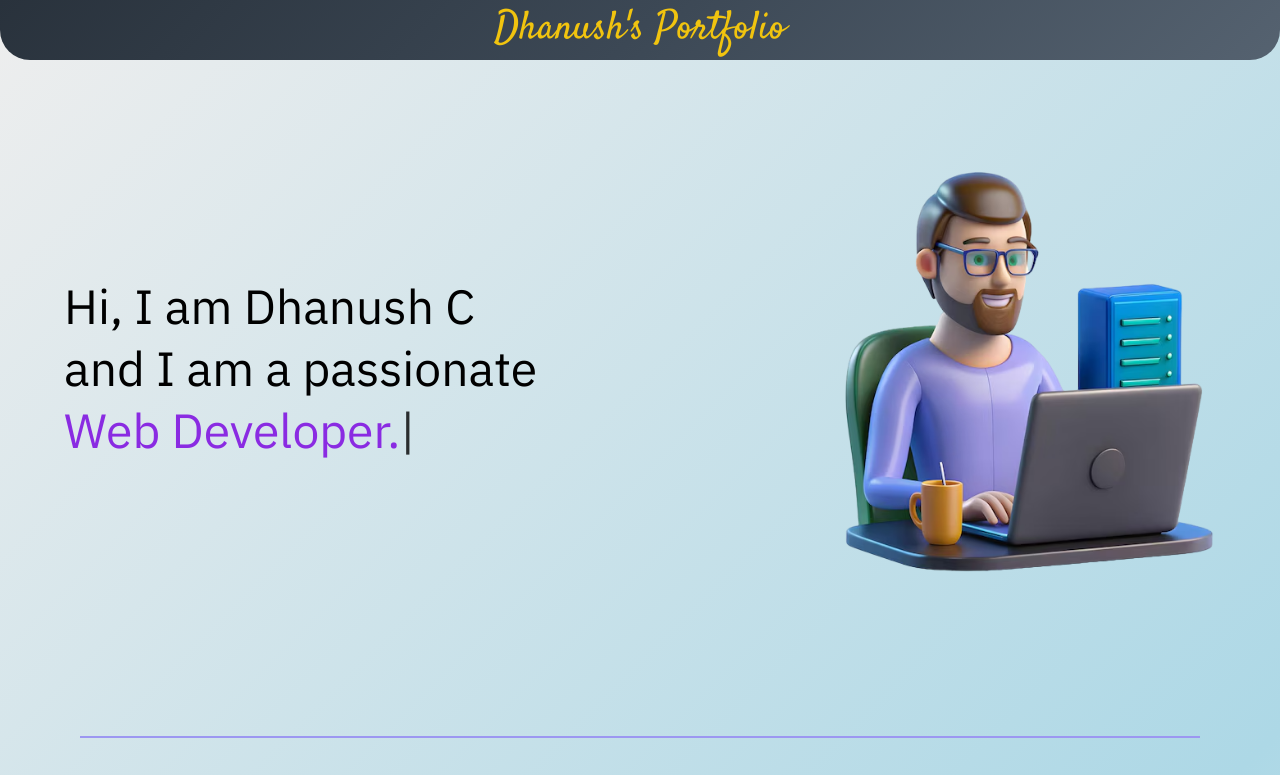
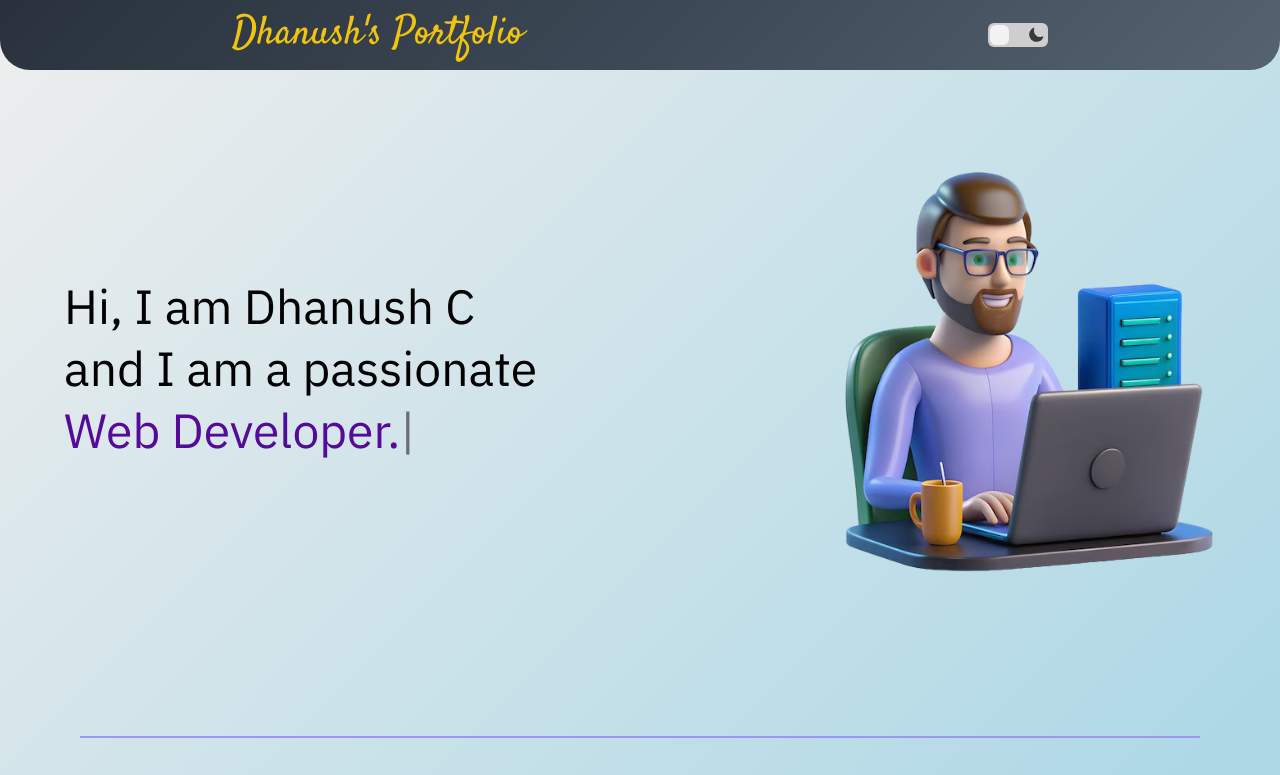
Before and after one commit to Dhanush2002-28/My-Portfolio, a website: page index.html in a window 1280 px wide. Shown: the top 775 px of the page. Drawn offline with nearby package versions, Linux system fonts and the light colour scheme.

Commit message:
Added Dark theme and some minor changes

```diff
--- a/CSS/footer.css
+++ b/CSS/footer.css
@@ -1,6 +1,6 @@
-.foot{
+.foot {
     height: fit-content;
-    background: linear-gradient(135deg, rgba(173, 216, 230, 1) 0%, rgba(240, 248, 255, 1) 100%);
+    /* background: linear-gradient(135deg, rgba(173, 216, 230, 1) 0%, rgba(240, 248, 255, 1) 100%); */
 
 
     border-top-left-radius: 30px;
--- a/CSS/mainsec.css
+++ b/CSS/mainsec.css
@@ -93,7 +93,7 @@ main hr {
 }
 
 #element {
-    color: blueviolet;
+    color: rgb(85, 11, 153);
 }
 
 
--- a/CSS/nav.css
+++ b/CSS/nav.css
@@ -1,20 +1,22 @@
 nav {
     position: fixed;
-    top:0;
+    top: 0;
     width: 100%;
     z-index: 10;
     display: flex;
     justify-content: space-around;
     align-items: center;
-    height: 60px;
+    height: 70px;
     background: rgb(41, 50, 60);
-    background: linear-gradient(135deg, rgba(41, 50, 60, 1) 0%, rgba(60, 72, 85, 1) 50%, rgba(85, 98, 112, 1) 100%);
+    background: linear-gradient(135deg,
+            rgba(41, 50, 60, 1) 0%,
+            rgba(60, 72, 85, 1) 50%,
+            rgba(85, 98, 112, 1) 100%);
 
     color: #f1c40f;
     size: 50px;
     border-bottom-left-radius: 30px;
     border-bottom-right-radius: 30px;
-
 }
 
 nav ul {
@@ -26,8 +28,9 @@ nav ul li {
     list-style: none;
     margin: 0 23px;
 }
+
 .left {
-    font-family: 'Satisfy', 'Oswald', sans-serif;
+    font-family: "Satisfy", "Oswald", sans-serif;
 
     font-size: 2.5rem;
 }
@@ -42,3 +45,102 @@ nav ul li a:hover {
     color: rgb(14, 11, 11);
     font-size: 1.01rem;
 }
+
+
+.theme-switch {
+    position: relative;
+    display: flex;
+    justify-content: center;
+    direction: rtl;
+}
+
+#theme-checkbox {
+    display: none;
+}
+
+#theme-checkbox+label {
+    font-size: 1.5rem;
+    height: 1em;
+    width: 2.5em;
+    border-radius: 0.25em;
+    cursor: pointer;
+    display: flex;
+    justify-content: space-between;
+    background-color: #cecece;
+    position: relative;
+}
+
+#theme-checkbox:checked+label {
+    background-color: #3a3a3a;
+}
+
+#theme-checkbox+label:active {
+    transform: scale(0.85);
+    transition: transform 0.2s;
+}
+
+#theme-checkbox+label div {
+    width: 0.8em;
+    height: 0.8em;
+    border-radius: inherit;
+    position: absolute;
+    top: 0.1em;
+    left: 0.1em;
+    z-index: 10;
+    transition: 0.5s cubic-bezier(1, 0.33, 0.11, 1.34);
+    background-color: #f2f2f2;
+}
+
+#theme-checkbox:checked+label div {
+    /* left: calc(2.5em - .8em - .1em); */
+    left: 1.6em;
+    background-color: #212121;
+}
+
+#theme-checkbox+label span {
+    display: flex;
+}
+
+#theme-checkbox+label svg {
+    display: inline-block;
+    height: 1em;
+    width: 1em;
+    padding: 0.15em;
+    box-sizing: border-box;
+}
+
+#theme-checkbox+label span:first-of-type {
+    color: #3a3a3a;
+}
+
+#theme-checkbox+label span:last-of-type {
+    color: #cecece;
+}
+
+
+.theme-switch {
+    display: inline-block;
+}
+
+
+input[type="checkbox"] {
+    display: none;
+}
+
+
+label {
+    cursor: pointer;
+    display: flex;
+    align-items: center;
+}
+
+label span {
+    margin-left: 10px;
+}
+
+
+input[type="checkbox"]:checked~label~body,
+input[type="checkbox"]:checked~label~body * {
+    background: linear-gradient(to right, black, #8f00ff);
+    color: white;
+}
--- a/index.html
+++ b/index.html
@@ -47,6 +47,7 @@
 
 
 
+
     </script>
 </head>
 
@@ -54,6 +55,27 @@
     <header>
         <nav>
             <div class="left">Dhanush's Portfolio</div>
+            <div class="theme-switch">
+                <input type="checkbox" id="theme-checkbox" />
+                <label for="theme-checkbox">
+                    <div></div>
+                    <span>
+                        <svg xmlns="http://www.w3.org/2000/svg" viewBox="0 0 24 24" fill="currentColor" class="w-6 h-6">
+                            <path fill-rule="evenodd"
+                                d="M9.528 1.718a.75.75 0 01.162.819A8.97 8.97 0 009 6a9 9 0 009 9 8.97 8.97 0 003.463-.69.75.75 0 01.981.98 10.503 10.503 0 01-9.694 6.46c-5.799 0-10.5-4.701-10.5-10.5 0-4.368 2.667-8.112 6.46-9.694a.75.75 0 01.818.162z"
+                                clip-rule="evenodd"></path>
+                        </svg>
+                    </span>
+                    <span>
+                        <svg xmlns="http://www.w3.org/2000/svg" viewBox="0 0 24 24" fill="currentColor" class="w-6 h-6">
+                            <path
+                                d="M12 2.25a.75.75 0 01.75.75v2.25a.75.75 0 01-1.5 0V3a.75.75 0 01.75-.75zM7.5 12a4.5 4.5 0 119 0 4.5 4.5 0 01-9 0zM18.894 6.166a.75.75 0 00-1.06-1.06l-1.591 1.59a.75.75 0 101.06 1.061l1.591-1.59zM21.75 12a.75.75 0 01-.75.75h-2.25a.75.75 0 010-1.5H21a.75.75 0 01.75.75zM17.834 18.894a.75.75 0 001.06-1.06l-1.59-1.591a.75.75 0 10-1.061 1.06l1.59 1.591zM12 18a.75.75 0 01.75.75V21a.75.75 0 01-1.5 0v-2.25A.75.75 0 0112 18zM7.758 17.303a.75.75 0 00-1.061-1.06l-1.591 1.59a.75.75 0 001.06 1.061l1.591-1.59zM6 12a.75.75 0 01-.75.75H3a.75.75 0 010-1.5h2.25A.75.75 0 016 12zM6.697 7.757a.75.75 0 001.06-1.06l-1.59-1.591a.75.75 0 00-1.061 1.06l1.59 1.591z">
+                            </path>
+                        </svg>
+                    </span>
+                </label>
+            </div>
+
 
         </nav>
     </header>
@@ -61,7 +83,7 @@
     <main>
         <section class="firstsection" data-aos="fade-up">
             <div class="leftsection" data-aos="fade-up">
-                Hi, I am <span class="purple">Dhanush C</span>
+                Hi, I am <span class="purple dark">Dhanush C</span>
                 <div>and I am a passionate</div>
                 <span id="element"></span>
 
@@ -133,7 +155,6 @@
                     alt="GitHub Logo" width="100">
                 <img src="https://raw.githubusercontent.com/devicons/devicon/master/icons/vscode/vscode-original.svg"
                     alt="VS Code Logo" width="100">
-
             </div>
         </section>
         <hr>
@@ -144,7 +165,6 @@
                     <div class="hms net" data-aos="fade-up">
                         <a href="https://github.com/Dhanush2002-28/Netflix-clone" target="_blank">
                             <video class="netflix" src="assets/Netflix.mp4" autoplay muted loop></video>
-
                         </a>
                     </div>
                     <a href="https://github.com/Dhanush2002-28/Netflix-clone" target="_blank">
@@ -156,7 +176,6 @@
                         <a href="https://github.com/Dhanush2002-28/Hostel-Management-System" target="_blank">
                             <video class="hostel netflix" src="assets/Hostel.mp4" autoplay muted loop></video>
                             <div class="overlay-content" data-aos="fade-up">
-
                             </div>
                         </a>
                     </div>
@@ -230,12 +249,38 @@
     <script src="https://unpkg.com/typed.js@2.1.0/dist/typed.umd.js"></script>
     <script>
         var typed = new Typed('#element', {
-            strings: ['Web Developer.', 'Web Designer.', 'Tech Enthusiast',],
+            strings: ['Web Developer.', 'Web Designer.', 'Tech Enthusiast.',],
             typeSpeed: 50,
             loop: true,
         });
     </script>
+    <!-- Theme switch button -->
+    <script>
+        document.addEventListener('DOMContentLoaded', function () {
+            const themeCheckbox = document.getElementById('theme-checkbox');
+            themeCheckbox.addEventListener('change', function () {
+                const targetElement = document.querySelector('.purple.dark');
+                const boldElements = document.querySelectorAll('.bold'); // Select all bold elements
 
+                if (this.checked) {
+                    document.body.style.background = 'linear-gradient(120deg, rgba(0,0,0,1) 22%, rgba(153,5,185,1) 100%)';
+                    document.body.style.color = 'white';
+                    targetElement.style.color = 'white';
+                    boldElements.forEach(function (element) {
+                        element.style.color = 'white';
+                    });
+
+                } else {
+                    document.body.style.background = '';
+                    document.body.style.color = '';
+                    targetElement.style.color = '';
+                    boldElements.forEach(function (element) {
+                        element.style.color = '';
+                    });
+                }
+            });
+        });
+    </script>
     <!-- AOS JS -->
     <script src="https://cdn.jsdelivr.net/npm/aos@2.3.4/dist/aos.js"></script>
     <script>
```
